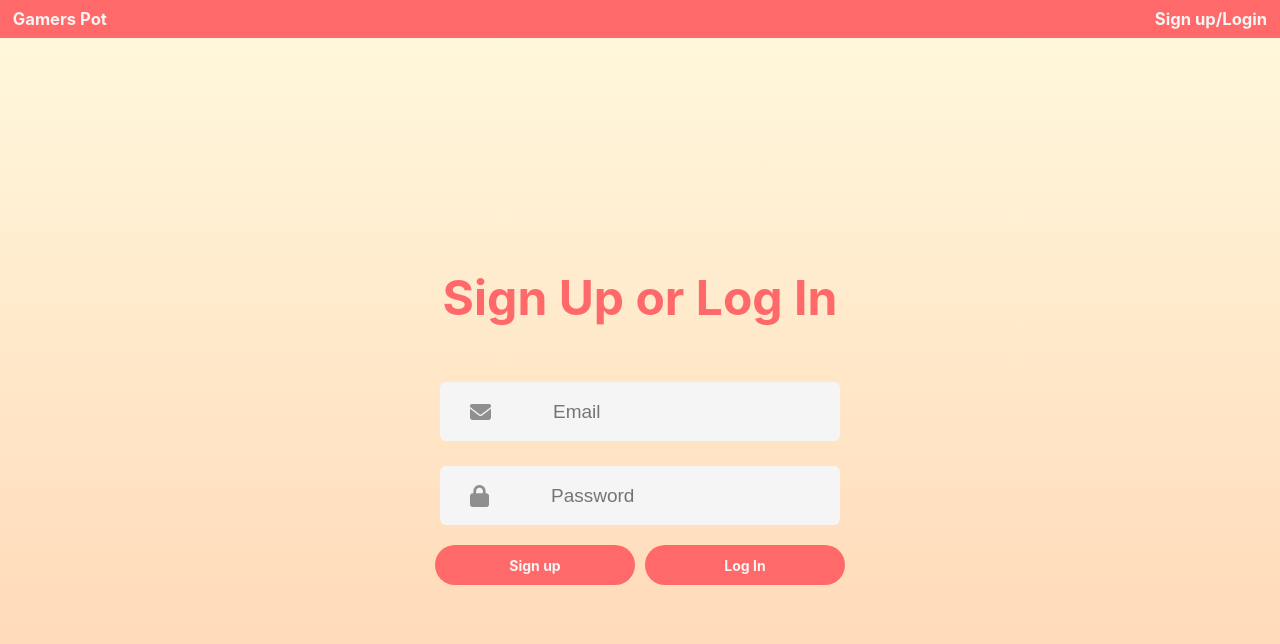
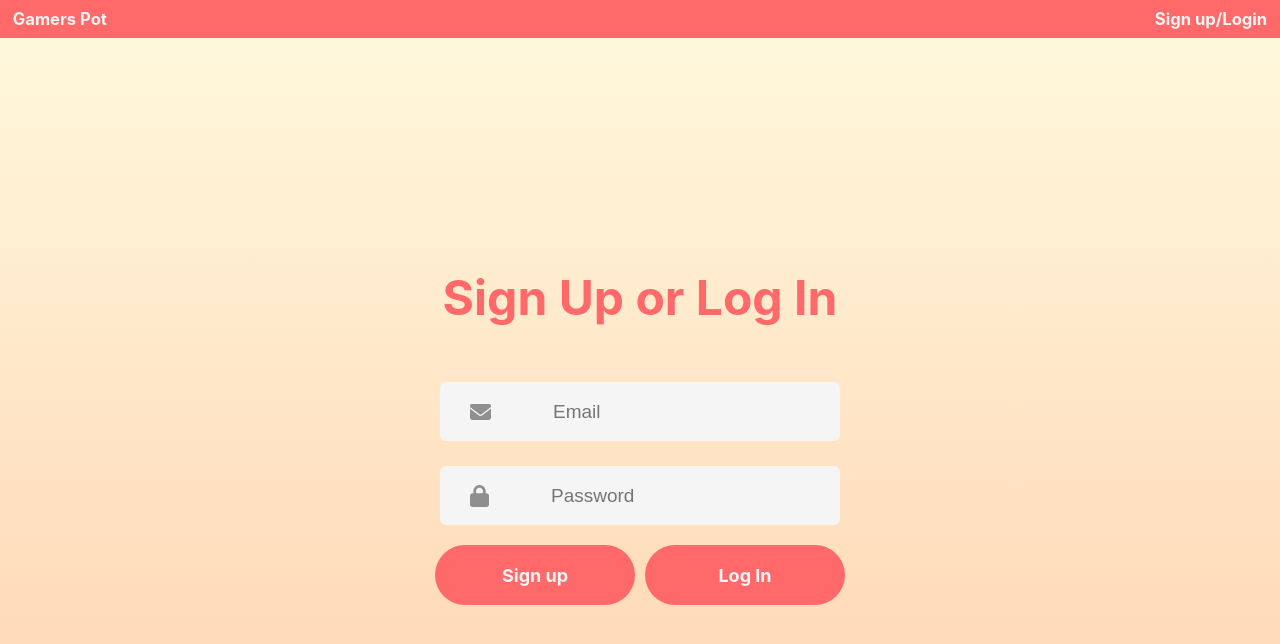
Before and after one commit to Hannes-Soosaar/match-me, a React (Create React App) app in the folder frontend/: page /login in a window 1280 px wide. Shown: the top 644 px of the page. Built offline with nearby package versions, Linux system fonts and the light colour scheme.

Commit message:
Interests Update

```diff
--- a/frontend/src/components/InterestPresenter/InterestPresenter.css
+++ b/frontend/src/components/InterestPresenter/InterestPresenter.css
@@ -1,8 +1,9 @@
 .selected {
   font-size: 15px;
   font-weight: bold;
+  color: aliceblue;
 
-  background-color: hsla(241, 95%, 63%, 0.685);
+  background-color: #FF6969;
   }
 
 .unselected {
@@ -25,6 +26,7 @@
     justify-content: left;
     justify-items: left ;
     margin: 10px;
+
   }
 
   .category-section {
@@ -39,6 +41,7 @@
     flex-direction: row;
     justify-content: start;
     margin: 10px;
+    justify-content: center;
   }
   .title-section {
     display: flex;
--- a/frontend/src/components/InterestPresenter/InterestPresenter.jsx
+++ b/frontend/src/components/InterestPresenter/InterestPresenter.jsx
@@ -29,7 +29,7 @@ const InterestPresenter = () => {
   }, [authToken]);
 
   return (
-    <div className="interest-section">
+    <div className="interest-sections">
       {bioValues.length > 0 ? (
         <div className="interests-container">
           {bioValues.map((value, index) => (
--- a/frontend/src/components/InterestSection/InterestSection.css
+++ b/frontend/src/components/InterestSection/InterestSection.css
@@ -1,5 +1,9 @@
 .selected {
-    background-color: hsla(276, 94%, 75%, 0.5);
+  font-size: 12px;
+  font-weight: bold;
+  color: aliceblue;
+
+  background-color: #FF6969;
   }
 
 .unselected {
@@ -8,20 +12,21 @@
 
     button{
       margin: 5px;
-    padding: 5px;
-    border-radius: 15px;
+      padding: 7px;
+      border-radius: 20px;
       height: fit-content;
       width: fit-content;
       border: 1px solid black;
     }
 
   .interest-section {
+    background: linear-gradient(#FFF9DE, #FFD3B0);
     display: flex;
     flex-direction: column;
     flex-wrap: wrap;
     justify-content: left;
     justify-items: left ;
-    margin: 10px;
+    border-block-color: linear-gradient(#FFF9DE, #FFD3B0);
   }
 
   .category-section {
@@ -33,10 +38,12 @@
 
   .button-section {
     display: flex;
-    flex-direction: row;
-    justify-content: start;
+    flex-direction: center;
+    justify-content: center;
     margin: 10px;
+    justify-content: center;
   }
+
   .title-section {
     display: flex;
     flex-direction: row;
@@ -44,9 +51,31 @@
     min-width: 125px;
     margin: 10px;
     margin-right: 10px;
+    color: #FF6969;
+    font-size: 20px;
+    font-weight: bold;
   }
 
   .heading {
-    font-size: 1.5em;
+    font-size: 2.5em;
     font-weight: bold;
   }
+
+  .submit {
+    display: flex;
+    justify-content: center;
+    align-items: center;
+    width: 200px;
+    height: 60px;
+    color: whitesmoke;
+    background: #FF6969;
+    border-radius: 50px;
+    font-size: 18px;
+    font-weight: bold;
+    cursor: pointer;
+}
+
+.submit:hover {
+    color: hsla(0, 0%, 96%, 0.8);
+    background: hsl(0, 100%, 71%, 0.8);
+}
--- a/frontend/src/components/InterestSection/InterestSection.jsx
+++ b/frontend/src/components/InterestSection/InterestSection.jsx
@@ -77,7 +77,7 @@ const handleInterestClick = (interestId) => {
 
   return (
         <div className='interest-section' >
-        <p className='heading'>Select your interest and matching parameters</p>
+        <p className='heading'>Interests & Parameters</p>
             {categories.map((category) => (
               <React.Fragment key={category.category_id}>
                 <div className ='category-section' key={category.category_id}>
@@ -95,8 +95,8 @@ const handleInterestClick = (interestId) => {
                 <br/>
                 </React.Fragment>
               ))}
-            <button key={save} className='save-button' onClick={() =>  window.location.reload() }>
-            Save interest and exit
+            <button key={save} className='submit' style={{Align: 'centre'}} onClick={() =>  window.location.reload() }>
+            Save & Exit
             </button>
         </div>
   );
--- a/frontend/src/components/Profile/Profile.css
+++ b/frontend/src/components/Profile/Profile.css
@@ -143,11 +143,11 @@
     justify-content: center;
     align-items: center;
     width: 200px;
-    height: 40px;
+    height: 60px;
     color: whitesmoke;
     background: #FF6969;
     border-radius: 50px;
-    font-size: 14px;
+    font-size: 18px;
     font-weight: bold;
     cursor: pointer;
 }
```
Lines whose indentation alone changed are shown as unchanged.
